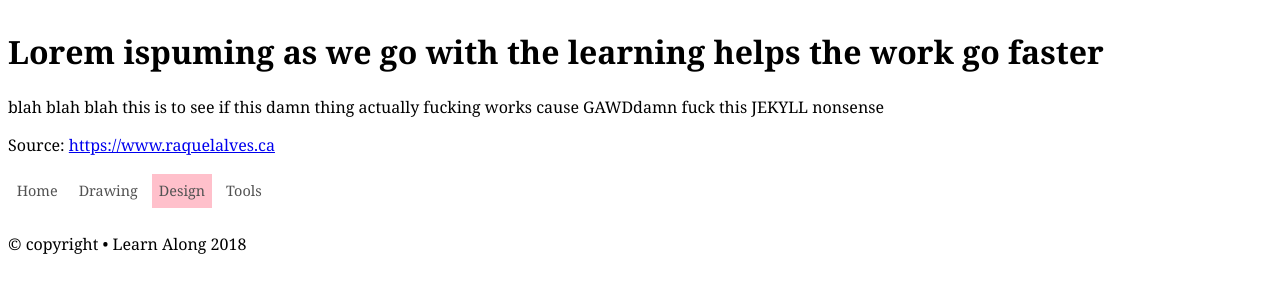
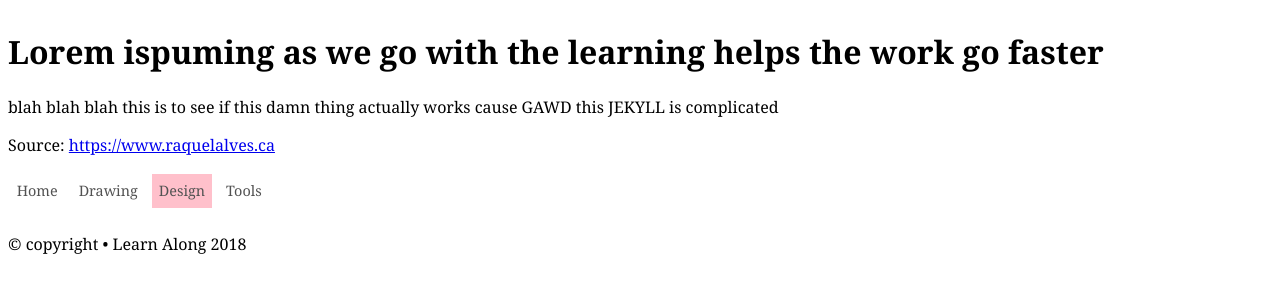
Before and after one commit to RaquelAlves01/learn-along, a Jekyll site: the page built from _posts/currently-on/2018-11-02-training-drawing.md, in a window 1280 px wide. Shown: the part 188-478 px from the top of the page. Built offline with Jekyll 4.4.1, drawn with Linux system fonts in a browser that asks for light colours; Markdown is read by kramdown in place of the engine named in the settings.

Commit message:
Added changes to md file

```diff
--- a/_includes/nav.html
+++ b/_includes/nav.html
@@ -1,8 +1,8 @@
 <nav>
   <ul class="nav {{include.navClass}}">
-    <li><a class="{% if page.url =='/index.html' %}current{% endif %}" href="{{site.baseurl}}/index/">Home</a></li>
-    <li><a class="{% if page.url =='/drawing.html' %}current{% endif %}" href="{{site.baseurl}}/drawing/">Drawing</a></li>
-    <li><a class="{% if page.url contains 'design' or page.url contains 'currently-on' %}current{% endif %}" href="{{site.baseurl}}/design/">Design</a></li>
-    <li><a class="{% if page.url contains 'tools' %}current{% endif %}" href="{{site.baseurl}}/tools/">Tools</a></li>
+    <li><a class="{% if page.url =='/index.html' %}current{% endif %}" href="{{site.baseurl}}/index.html">Home</a></li>
+    <li><a class="{% if page.url =='/drawing.html' %}current{% endif %}" href="{{site.baseurl}}/drawing.html">Drawing</a></li>
+    <li><a class="{% if page.url contains 'design' or page.url contains 'currently-on' %}current{% endif %}" href="{{site.baseurl}}/design.html">Design</a></li>
+    <li><a class="{% if page.url contains 'tools' %}current{% endif %}" href="{{site.baseurl}}/tools.html">Tools</a></li>
   </ul>
 </nav>
--- a/_posts/currently-on/2018-11-02-training-drawing.md
+++ b/_posts/currently-on/2018-11-02-training-drawing.md
@@ -7,4 +7,4 @@ category: design
 ---
 
 blah blah blah
-this is to see if this damn thing actually fucking works cause GAWDdamn fuck this JEKYLL nonsense
+this is to see if this damn thing actually works cause GAWD this JEKYLL is complicated
```
